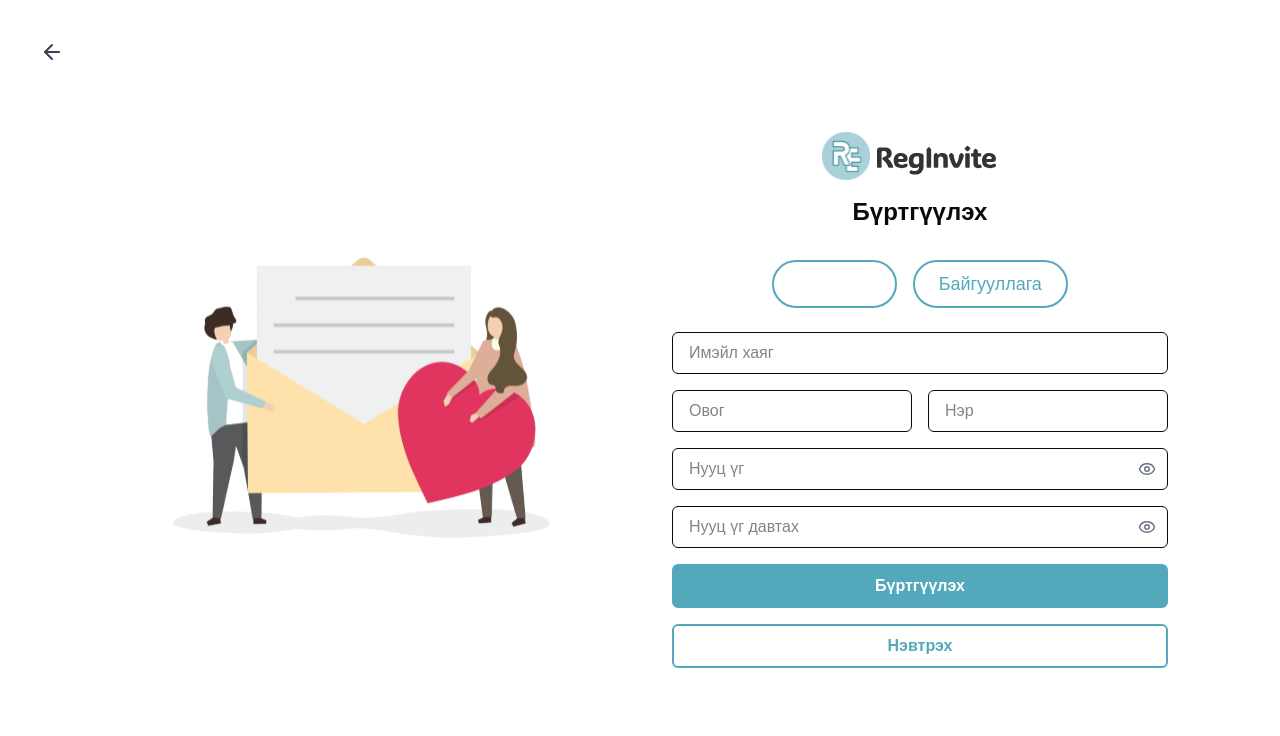
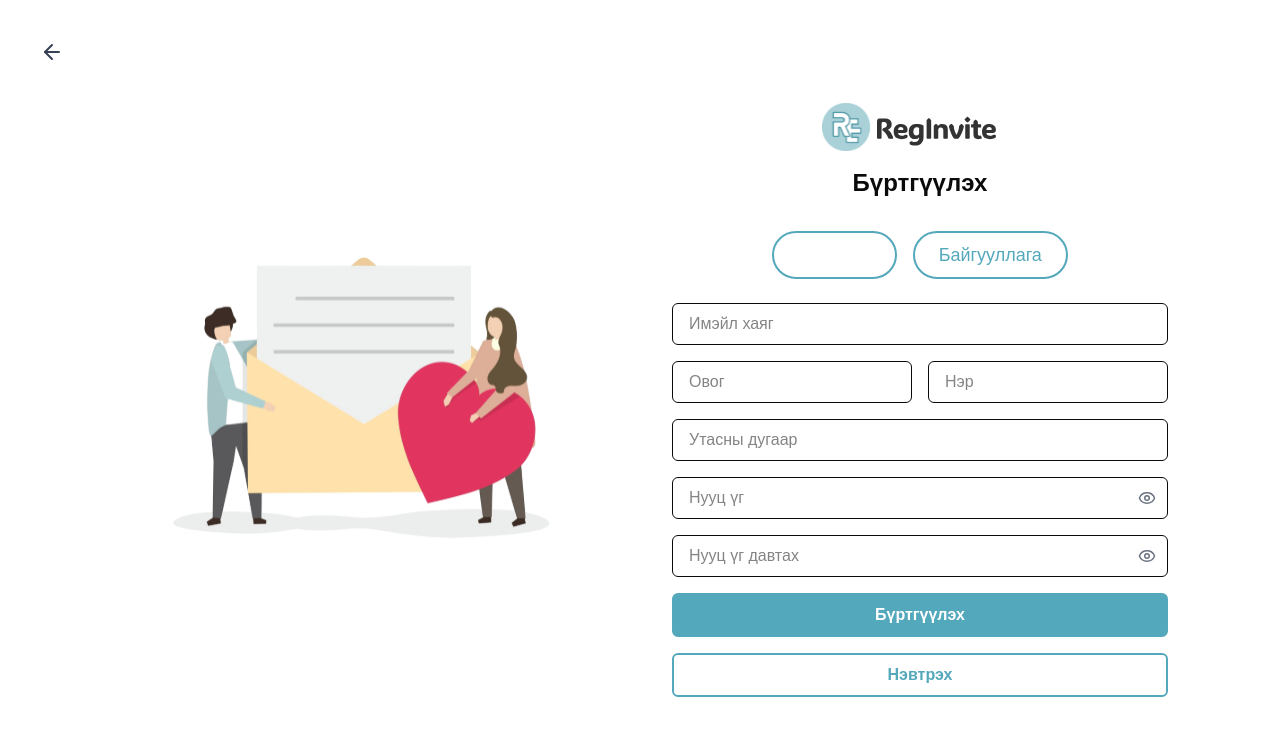
Before and after one commit to tsolmonsq/reginvite, a Next.js app: page /signup in a window 1280 px wide. Shown: the top 736 px of the page. Built offline with nearby package versions, Linux system fonts and the light colour scheme; no server answers.

Commit message:
[fix] added circular

```diff
--- a/app/(auth)/signup/page.tsx
+++ b/app/(auth)/signup/page.tsx
@@ -16,6 +16,8 @@ export default function SignUpPage() {
   const [hasMounted, setHasMounted] = useState(false);
   const [tab, setTab] = useState("Individual");
   const [organizationName, setOrganizationName] = useState("");
+  const [phoneNumber, setPhoneNumber] = useState("");
+  const [role, setRole] = useState("user");
 
   useEffect(() => setHasMounted(true), []);
 
@@ -28,7 +30,7 @@ export default function SignUpPage() {
     }
 
     try {
-      await apiFetch("/auth/signup", {
+      await apiFetch("/user/register", {
         method: "POST",
         body: JSON.stringify({
           email,
@@ -37,6 +39,8 @@ export default function SignUpPage() {
           last_name: lastName,
           organization_name: tab === "Organization" ? organizationName : undefined,
           is_organization: tab === "Organization",
+          phone_number: phoneNumber,
+          role,
         }),
       });
 
@@ -62,7 +66,7 @@ export default function SignUpPage() {
           <h1 className="text-2xl font-semibold mt-4">Бүртгүүлэх</h1>
         </div>
 
-        {/* Tab Navigation with Rounded Borders and Active Tab Style */}
+        {/* Tab Navigation */}
         <div className="mb-6 flex justify-center space-x-4">
           <button
             className={`px-6 py-2 text-lg font-medium rounded-full transition duration-300 ${
@@ -83,7 +87,6 @@ export default function SignUpPage() {
         </div>
 
         <form className="space-y-4" onSubmit={handleSubmit}>
-          {/* Conditional Rendering Based on Tab */}
           {tab === "Individual" ? (
             <>
               <input
@@ -134,6 +137,15 @@ export default function SignUpPage() {
             </>
           )}
 
+          <input
+            type="tel"
+            placeholder="Утасны дугаар"
+            value={phoneNumber}
+            onChange={(e) => setPhoneNumber(e.target.value)}
+            className="w-full px-4 py-2 border rounded-md focus:outline-none focus:ring-2 focus:ring-blue-300"
+            required
+          />
+
           <div className="relative">
             <input
               type={showPassword ? "text" : "password"}
@@ -151,6 +163,7 @@ export default function SignUpPage() {
               {hasMounted && (showPassword ? <EyeOff size={18} /> : <Eye size={18} />)}
             </button>
           </div>
+
           <div className="relative">
             <input
               type={showConfirmPassword ? "text" : "password"}
--- a/components/ui/cards/EventCard.tsx
+++ b/components/ui/cards/EventCard.tsx
@@ -18,7 +18,7 @@ const EventCard: React.FC<Props> = ({ event }) => {
       className="cursor-pointer bg-white rounded-xl border border-gray-200 overflow-hidden shadow-sm hover:shadow-md transition duration-200"
     >
       <Image
-        src={event.image_path ? `${process.env.NEXT_PUBLIC_API_URL}/${event.image_path}` : '/no_event_image.jpg'}
+        src={event.image_path ? `${process.env.NEXT_PUBLIC_API_URL}${event.image_path}` : '/no_event_image.jpg'}
         alt={event.name}
         width={400}
         height={250}
--- a/components/ui/cards/PublicEventCard.tsx
+++ b/components/ui/cards/PublicEventCard.tsx
@@ -24,11 +24,13 @@ export default function PublicEventCard({
 }: PublicEventCardProps) {
   const router = useRouter();
 
+  console.log("<<<LOG", imagePath)
+
   return (
     <div className="rounded-xl border border-gray-200 shadow-sm overflow-hidden bg-white max-w-sm">
       <div className="relative h-[200px] w-full">
         <Image
-          src={imagePath ? `${process.env.NEXT_PUBLIC_API_URL}/${imagePath}` : '/no_event_image.jpg'}
+          src={imagePath ? imagePath : '/no_event_image.jpg'}
           alt={name}
           fill
           className="object-cover"
--- a/next.config.ts
+++ b/next.config.ts
@@ -3,7 +3,7 @@ import type { NextConfig } from "next";
 const nextConfig: NextConfig = {
   /* config options here */
   images: {
-    domains: ['reginvite-backend.onrender.com', 'hatrabbits.com', 'localhost'],
+    domains: ['reginvite-new-backend.onrender.com', 'hatrabbits.com', 'localhost'],
     remotePatterns: [
       {
         protocol: 'http',
```
